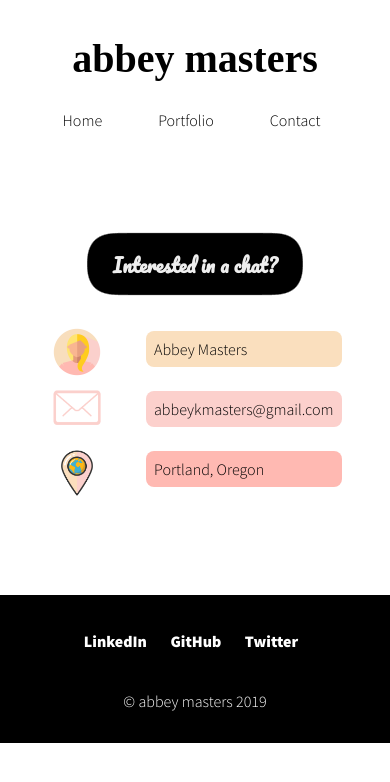
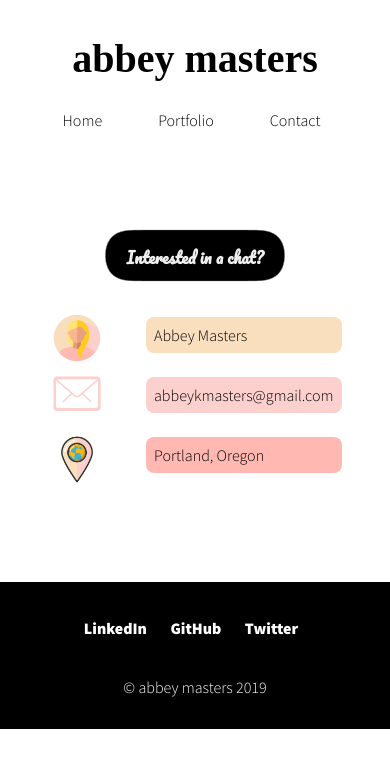
Before and after one commit to abbeymasters/portfolio, a React app: page /contact in a window 390 px wide. Shown: the top 782 px of the page. Built offline with nearby package versions, Linux system fonts and the light colour scheme.

Commit message:
working on responsive header

```diff
--- a/src/components/Contact.css
+++ b/src/components/Contact.css
@@ -1,12 +1,6 @@
 @media screen and (max-width: 750px) {
   .Contact {
    width: 100vw;
-   .wrapper {
-     p {
-       max-width: 175px;
-     }
-   }
-
    .whoami {
     display: flex;
     flex-direction: column;
@@ -21,15 +15,6 @@
    }
   }
 }
-
-@media screen and (min-width: 750px) {
-  .Contact {
-    p {
-      min-width: 15em;
-    }
-  }
-}
-
 
 .Contact {
   display: flex;
@@ -58,14 +43,14 @@ p {
   position: relative;
   text-decoration: none;
   font-family: Pacifico;
-  font-size: 1.2rem;
+  font-size: 1.0rem;
   border: none;
 }
 
 p:before,
 p:after {
-  width: 4.4em;
-  height: 2.95em;
+  width: 4.0em;
+  height: 2.75em;
   position: absolute;
   content: "";
   display: inline-block;
```
